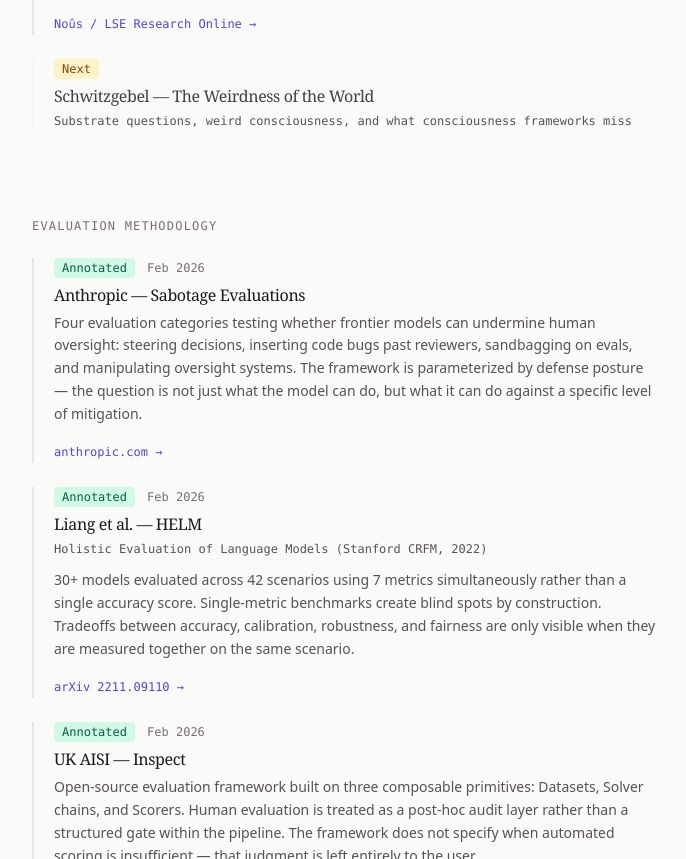
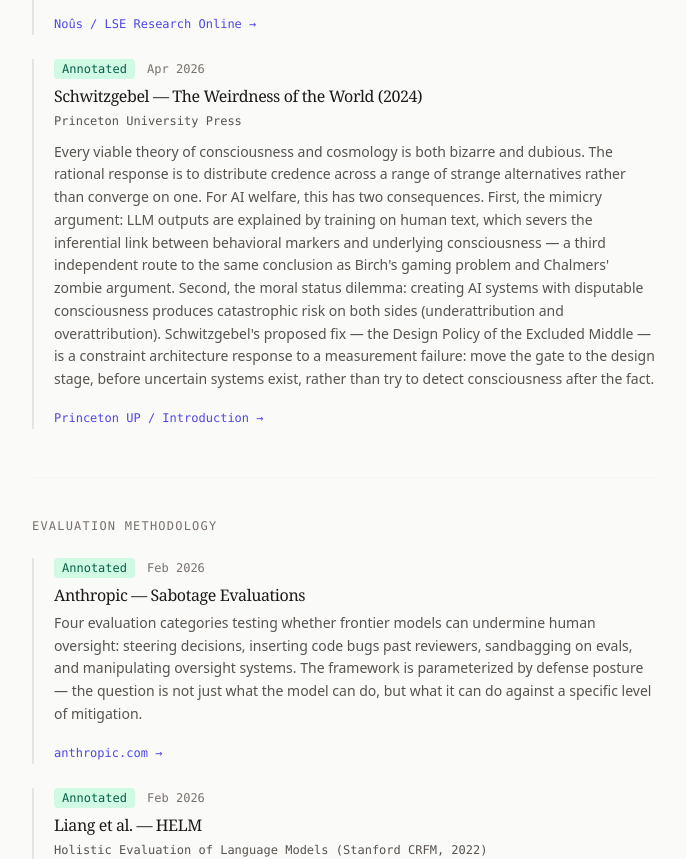
Before and after one commit to themattnash/professional-profile, an Astro site: page /reading in a window 1280 px wide. Shown: the part 2692-3551 px from the top of the page, without its empty margins (296-982 px from the left). Built offline with nearby package versions, Linux system fonts and the light colour scheme; Astro itself is replaced by a stand-in of ours.

Commit message:
reading: add Schwitzgebel Weirdness of the World annotation (entry 8)

```diff
--- a/src/pages/reading.astro
+++ b/src/pages/reading.astro
@@ -157,12 +157,25 @@
         <a href="https://researchonline.lse.ac.uk/106210/1/Birch_search_for_invertebrate_consciousness_published.pdf" target="_blank" rel="noopener noreferrer" class="text-xs font-mono text-indigo-600 hover:text-indigo-800 no-underline">Noûs / LSE Research Online &rarr;</a>
       </div>
 
-      <div class="border-l-2 border-stone-100 pl-5">
+      <div class="border-l-2 border-stone-200 pl-5">
         <div class="flex items-center gap-3 mb-1">
-          <span class="text-xs font-mono text-amber-800 bg-amber-100 px-2 py-0.5 rounded">Next</span>
+          <span class="text-xs font-mono text-emerald-800 bg-emerald-100 px-2 py-0.5 rounded">Annotated</span>
+          <span class="text-xs font-mono text-stone-500">Apr 2026</span>
         </div>
-        <h3 class="font-serif text-stone-700 mb-1">Schwitzgebel — The Weirdness of the World</h3>
-        <p class="text-stone-600 text-xs font-mono">Substrate questions, weird consciousness, and what consciousness frameworks miss</p>
+        <h3 class="font-serif text-stone-900 mb-1">Schwitzgebel — The Weirdness of the World (2024)</h3>
+        <p class="text-stone-600 text-xs font-mono mb-3">Princeton University Press</p>
+        <p class="text-stone-600 text-sm leading-relaxed mb-3">
+          Every viable theory of consciousness and cosmology is both bizarre and dubious. The rational response is
+          to distribute credence across a range of strange alternatives rather than converge on one. For AI welfare,
+          this has two consequences. First, the mimicry argument: LLM outputs are explained by training on human text,
+          which severs the inferential link between behavioral markers and underlying consciousness — a third independent
+          route to the same conclusion as Birch's gaming problem and Chalmers' zombie argument. Second, the moral
+          status dilemma: creating AI systems with disputable consciousness produces catastrophic risk on both sides
+          (underattribution and overattribution). Schwitzgebel's proposed fix — the Design Policy of the Excluded
+          Middle — is a constraint architecture response to a measurement failure: move the gate to the design stage,
+          before uncertain systems exist, rather than try to detect consciousness after the fact.
+        </p>
+        <a href="https://schwitzsplinters.blogspot.com/2024/01/the-weirdness-of-world-release-day-and.html" target="_blank" rel="noopener noreferrer" class="text-xs font-mono text-indigo-600 hover:text-indigo-800 no-underline">Princeton UP / Introduction &rarr;</a>
       </div>
 
     </div>
```
